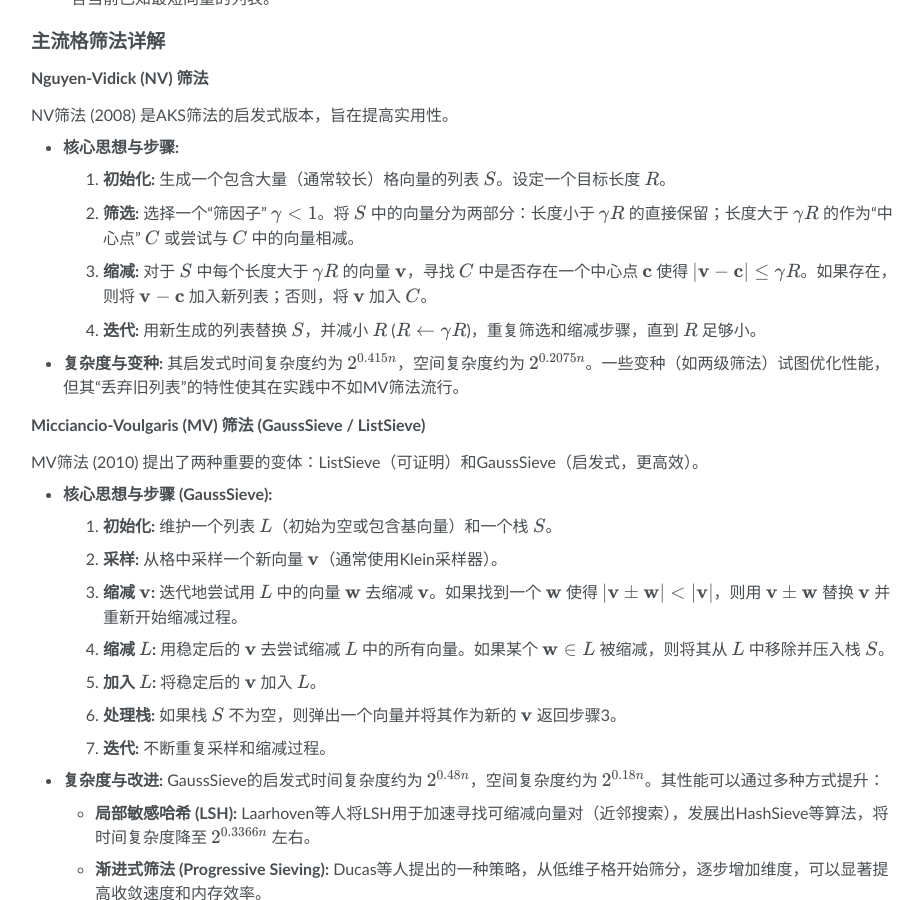
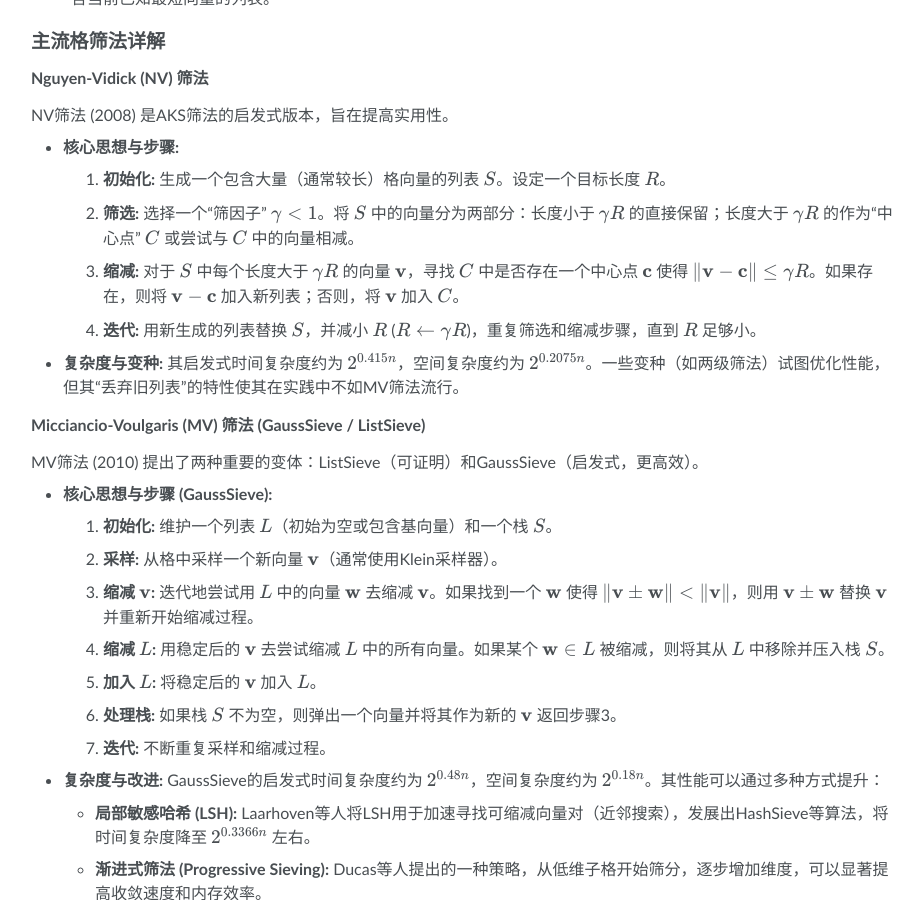
Before and after one commit to MengceZheng/MengceZheng.github.io, a Jekyll site: the page built from _posts/2025-02-25-lattice-sieve.md, in a window 1280 px wide and 900 px high, scrolled down 2165 px. Shown: the whole window, without its empty margins (175-1098 px from the left). Built offline with Jekyll 4.4.1, drawn with Linux system fonts in a browser that asks for light colours; some of the changed text lies outside the part shown.

Commit message:
docs: update note

```diff
--- a/_posts/2025-02-25-lattice-sieve.md
+++ b/_posts/2025-02-25-lattice-sieve.md
@@ -44,8 +44,8 @@ $$
 
 格密码的安全性与以下两个核心困难问题密切相关：
 
-1. **最短向量问题 (Shortest Vector Problem - SVP):** 给定一个格 $L$，找到一个非零格向量 $\mathbf{v} \in L \setminus \{\mathbf{0}\}$，使得其欧几里得范数 $\|\mathbf{v}\|$ 最小。这个最小范数通常记为 $\lambda_1(L)$。SVP被认为是NP难问题（在随机规约下）。
-2. **最近向量问题 (Closest Vector Problem - CVP):** 给定一个格 $L$ 和一个目标向量 $\mathbf{t} \in \mathbb{R}^m$，找到一个格向量 $\mathbf{v} \in L$，使得其与目标向量 $\mathbf{t}$ 之间的距离 $\|\mathbf{v} - \mathbf{t}\|$ 最小。CVP也被认为是NP难问题，且通常认为比SVP更难。
+1. **最短向量问题 (Shortest Vector Problem - SVP):** 给定一个格 $L$，找到一个非零格向量 $\mathbf{v} \in L \setminus \{\mathbf{0}\}$，使得其欧几里得范数 $\Vert\mathbf{v}\Vert$ 最小。这个最小范数通常记为 $\lambda_1(L)$。SVP被认为是NP难问题（在随机规约下）。
+2. **最近向量问题 (Closest Vector Problem - CVP):** 给定一个格 $L$ 和一个目标向量 $\mathbf{t} \in \mathbb{R}^m$，找到一个格向量 $\mathbf{v} \in L$，使得其与目标向量 $\mathbf{t}$ 之间的距离 $\Vert\mathbf{v} - \mathbf{t}\Vert$ 最小。CVP也被认为是NP难问题，且通常认为比SVP更难。
 
 在密码分析中，我们通常需要解决这些问题的近似版本（$\gamma$-SVP 或 $\gamma$-CVP），即找到一个长度不超过最短（或最近）向量长度 $\gamma$ 倍的向量。
 
@@ -86,7 +86,7 @@ NV筛法 (2008) 是AKS筛法的启发式版本，旨在提高实用性。
 * **核心思想与步骤:**
   1. **初始化:** 生成一个包含大量（通常较长）格向量的列表 $S$。设定一个目标长度 $R$。
   2. **筛选:** 选择一个“筛因子” $\gamma < 1$。将 $S$ 中的向量分为两部分：长度小于 $\gamma R$ 的直接保留；长度大于 $\gamma R$ 的作为“中心点” $C$ 或尝试与 $C$ 中的向量相减。
-  3. **缩减:** 对于 $S$ 中每个长度大于 $\gamma R$ 的向量 $\mathbf{v}$，寻找 $C$ 中是否存在一个中心点 $\mathbf{c}$ 使得 $\|\mathbf{v} - \mathbf{c}\| \le \gamma R$。如果存在，则将 $\mathbf{v} - \mathbf{c}$ 加入新列表；否则，将 $\mathbf{v}$ 加入 $C$。
+  3. **缩减:** 对于 $S$ 中每个长度大于 $\gamma R$ 的向量 $\mathbf{v}$，寻找 $C$ 中是否存在一个中心点 $\mathbf{c}$ 使得 $\Vert\mathbf{v} - \mathbf{c}\Vert \le \gamma R$。如果存在，则将 $\mathbf{v} - \mathbf{c}$ 加入新列表；否则，将 $\mathbf{v}$ 加入 $C$。
   4. **迭代:** 用新生成的列表替换 $S$，并减小 $R$ ($R \leftarrow \gamma R$)，重复筛选和缩减步骤，直到 $R$ 足够小。
 * **复杂度与变种:** 其启发式时间复杂度约为 $2^{0.415n}$，空间复杂度约为 $2^{0.2075n}$。一些变种（如两级筛法）试图优化性能，但其“丢弃旧列表”的特性使其在实践中不如MV筛法流行。
 
@@ -97,7 +97,7 @@ MV筛法 (2010) 提出了两种重要的变体：ListSieve（可证明）和Gaus
 * **核心思想与步骤 (GaussSieve):**
   1. **初始化:** 维护一个列表 $L$（初始为空或包含基向量）和一个栈 $S$。
   2. **采样:** 从格中采样一个新向量 $\mathbf{v}$（通常使用Klein采样器）。
-  3. **缩减 $\mathbf{v}$:** 迭代地尝试用 $L$ 中的向量 $\mathbf{w}$ 去缩减 $\mathbf{v}$。如果找到一个 $\mathbf{w}$ 使得 $\|\mathbf{v} \pm \mathbf{w}\| < \|\mathbf{v}\|$，则用 $\mathbf{v} \pm \mathbf{w}$ 替换 $\mathbf{v}$ 并重新开始缩减过程。
+  3. **缩减 $\mathbf{v}$:** 迭代地尝试用 $L$ 中的向量 $\mathbf{w}$ 去缩减 $\mathbf{v}$。如果找到一个 $\mathbf{w}$ 使得 $\Vert\mathbf{v} \pm \mathbf{w}\Vert < \Vert\mathbf{v}\Vert$，则用 $\mathbf{v} \pm \mathbf{w}$ 替换 $\mathbf{v}$ 并重新开始缩减过程。
   4. **缩减 $L$:** 用稳定后的 $\mathbf{v}$ 去尝试缩减 $L$ 中的所有向量。如果某个 $\mathbf{w} \in L$ 被缩减，则将其从 $L$ 中移除并压入栈 $S$。
   5. **加入 $L$:** 将稳定后的 $\mathbf{v}$ 加入 $L$。
   6. **处理栈:** 如果栈 $S$ 不为空，则弹出一个向量并将其作为新的 $\mathbf{v}$ 返回步骤3。
```
